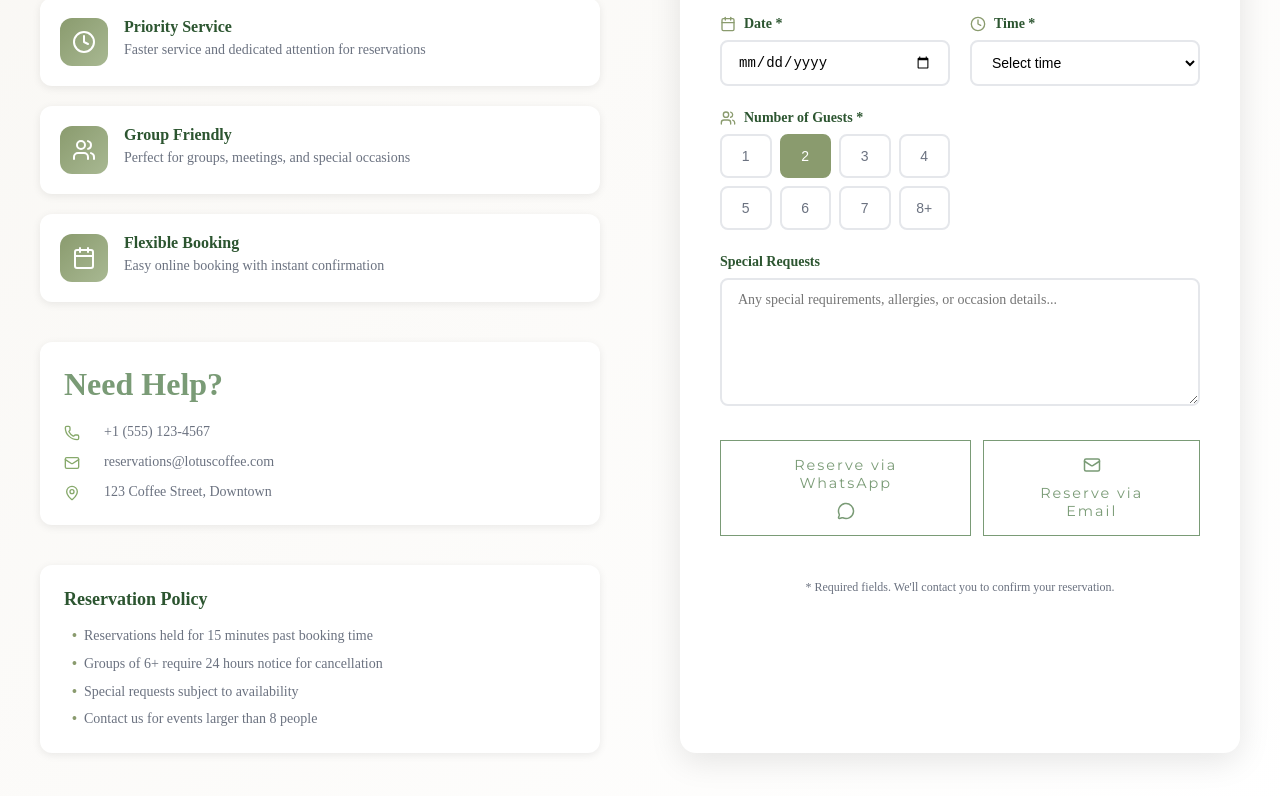
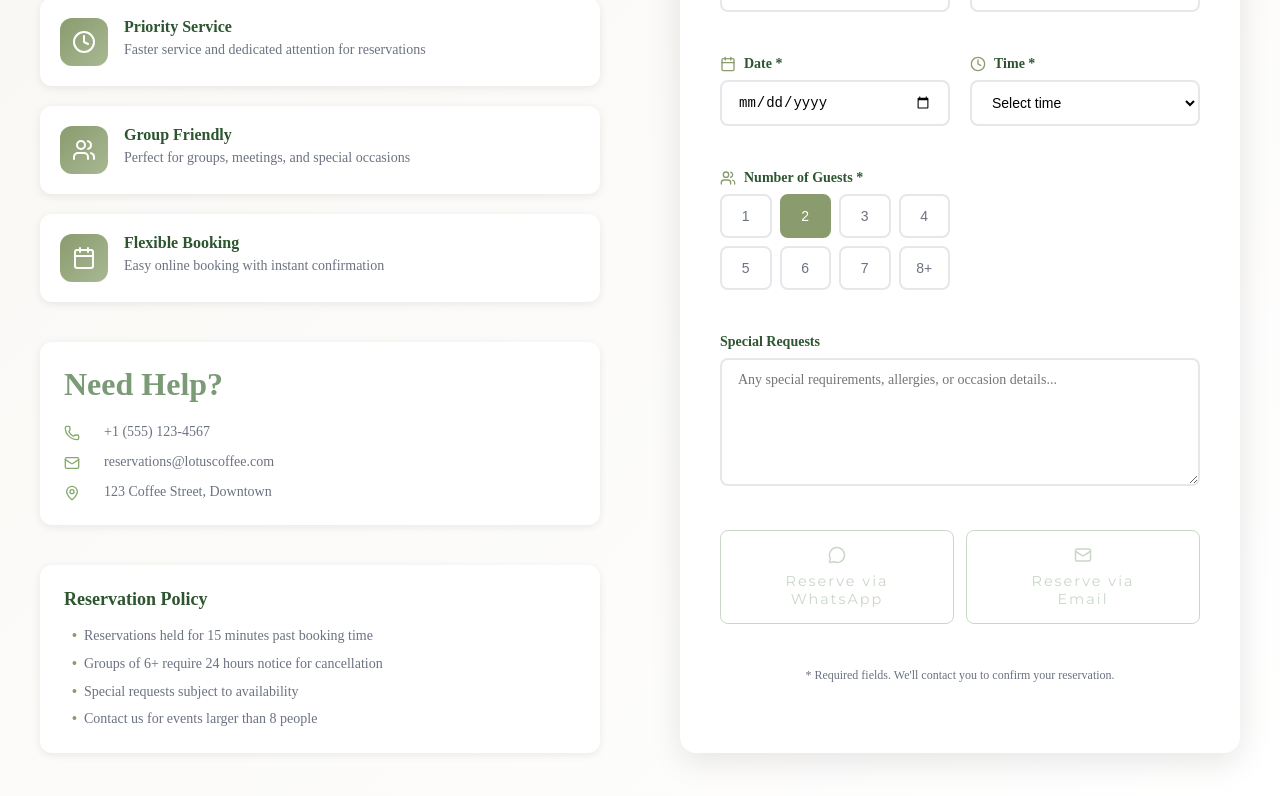
Before and after one commit to Chiheb-Ayarii/Lotus-cafe, a React (Vite) app: page / in a window 1280 px wide. Shown: the part 4839-5635 px from the top of the page. Built offline with nearby package versions, Linux system fonts and the light colour scheme.

Commit message:
contact and reservations buttons bannes

```diff
--- a/src/components/contact.css
+++ b/src/components/contact.css
@@ -66,6 +66,11 @@
   gap: 20px;
 }
 
+.form-group {
+  margin-bottom: 20px;
+  position: relative;
+}
+
 .contact-form input,
 .contact-form textarea {
   background: transparent;
@@ -76,6 +81,13 @@
   font-size: 1rem;
   color: #4a4a4a;
   transition: all 0.3s ease;
+  width: 100%;
+}
+
+.contact-form input.error,
+.contact-form textarea.error {
+  border-bottom-color: #e74c3c;
+  box-shadow: 0 2px 0 0 rgba(231, 76, 60, 0.1);
 }
 
 .contact-form input::placeholder,
@@ -96,7 +108,34 @@
   min-height: 120px;
 }
 
-.submit-btn {
+.error-message {
+  color: #e74c3c;
+  font-size: 12px;
+  margin-top: 5px;
+  display: block;
+  font-family: "Montserrat", sans-serif;
+}
+
+.required-note {
+  text-align: center;
+  color: #666;
+  font-size: 12px;
+  margin-top: 10px;
+  font-style: italic;
+  font-family: "Montserrat", sans-serif;
+}
+
+/* === Custom styles for WhatsApp & Email buttons === */
+.button-group {
+  display: flex;
+  flex-direction: column;
+  gap: 12px;
+  margin-top: 15px;
+}
+
+/* Both buttons use the same base style as .submit-btn */
+.whatsapp-btn,
+.email-btn {
   background: transparent;
   border: 1px solid #7a9b76;
   color: #7a9b76;
@@ -107,14 +146,47 @@
   cursor: pointer;
   transition: all 0.4s ease;
   align-self: flex-start;
-  margin-top: 10px;
+  display: flex;
+  align-items: center;
+  justify-content: center;
+  gap: 8px;
 }
 
-.submit-btn:hover {
+/* WhatsApp hover effect — slightly deeper green tone */
+.whatsapp-btn:hover:not(:disabled) {
+  background: #6b8f67; /* darker variation of #7a9b76 */
+  color: #f5f5dc;
+  transform: translateY(-2px);
+  box-shadow: 0 4px 15px rgba(107, 143, 103, 0.3);
+}
+
+/* Email hover effect — same idea, slightly different tone */
+.email-btn:hover:not(:disabled) {
   background: #7a9b76;
   color: #f5f5dc;
   transform: translateY(-2px);
   box-shadow: 0 4px 15px rgba(122, 155, 118, 0.3);
+}
+
+/* Disabled state for both buttons */
+.whatsapp-btn:disabled,
+.email-btn:disabled {
+  opacity: 0.4;
+  cursor: not-allowed;
+  transform: none !important;
+}
+
+.whatsapp-btn:disabled:hover,
+.email-btn:disabled:hover {
+  background: transparent;
+  color: #7a9b76;
+  box-shadow: none;
+  transform: none !important;
+}
+
+.button-icon {
+  width: 18px;
+  height: 18px;
 }
 
 .contact-info-section {
@@ -170,6 +242,19 @@
   }
 }
 
+/* Responsive layout — side by side on desktop */
+@media (min-width: 768px) {
+  .button-group {
+    flex-direction: row;
+  }
+
+  .whatsapp-btn,
+  .email-btn {
+    align-self: center;
+    flex: 1;
+  }
+}
+
 @media (max-width: 768px) {
   .contact-title {
     font-size: 2rem;
@@ -187,54 +272,14 @@
   .contact-info-section {
     padding-left: 0;
   }
-}
-/* === Custom styles for WhatsApp & Email buttons === */
-.button-group {
-  display: flex;
-  flex-direction: column;
-  gap: 12px;
-  margin-top: 15px;
-}
 
-/* Both buttons use the same base style as .submit-btn */
-.whatsapp-btn,
-.email-btn {
-  background: transparent;
-  border: 1px solid #7a9b76;
-  color: #7a9b76;
-  padding: 15px 40px;
-  font-family: "Montserrat", sans-serif;
-  font-size: 0.9rem;
-  letter-spacing: 2px;
-  cursor: pointer;
-  transition: all 0.4s ease;
-  align-self: flex-start;
-}
-
-/* WhatsApp hover effect — slightly deeper green tone */
-.whatsapp-btn:hover {
-  background: #6b8f67; /* darker variation of #7a9b76 */
-  color: #f5f5dc;
-  transform: translateY(-2px);
-  box-shadow: 0 4px 15px rgba(107, 143, 103, 0.3);
-}
-
-/* Email hover effect — same idea, slightly different tone */
-.email-btn:hover {
-  background: #7a9b76;
-  color: #f5f5dc;
-  transform: translateY(-2px);
-  box-shadow: 0 4px 15px rgba(122, 155, 118, 0.3);
-}
-
-/* Responsive layout — side by side on desktop */
-@media (min-width: 768px) {
   .button-group {
-    flex-direction: row;
+    flex-direction: column;
   }
 
   .whatsapp-btn,
   .email-btn {
-    align-self: center;
+    width: 100%;
+    align-self: stretch;
   }
 }
--- a/src/components/home/Reservation.jsx
+++ b/src/components/home/Reservation.jsx
@@ -16,12 +16,62 @@ export default function ReservationSection() {
   })
   const [isSubmitting, setIsSubmitting] = useState(false)
   const [isSubmitted, setIsSubmitted] = useState(false)
+  const [errors, setErrors] = useState({
+    name: '',
+    email: '',
+    date: '',
+    time: ''
+  })
 
   const handleChange = (e) => {
     setFormData({
       ...formData,
       [e.target.name]: e.target.value
     })
+    // Clear error when user starts typing
+    if (errors[e.target.name]) {
+      setErrors({
+        ...errors,
+        [e.target.name]: ""
+      })
+    }
+  }
+
+  const validateForm = () => {
+    const newErrors = {
+      name: '',
+      email: '',
+      date: '',
+      time: ''
+    }
+
+    let isValid = true
+
+    if (!formData.name.trim()) {
+      newErrors.name = "Name is required"
+      isValid = false
+    }
+
+    if (!formData.email.trim()) {
+      newErrors.email = "Email is required"
+      isValid = false
+    } else if (!/\S+@\S+\.\S+/.test(formData.email)) {
+      newErrors.email = "Email is invalid"
+      isValid = false
+    }
+
+    if (!formData.date) {
+      newErrors.date = "Date is required"
+      isValid = false
+    }
+
+    if (!formData.time) {
+      newErrors.time = "Time is required"
+      isValid = false
+    }
+
+    setErrors(newErrors)
+    return isValid
   }
 
   const handleWhatsAppReservation = (e) => {
@@ -89,15 +139,12 @@ ${formData.name}`
     }, 1000)
   }
 
-  const validateForm = () => {
-    const requiredFields = ['name', 'email', 'date', 'time']
-    for (const field of requiredFields) {
-      if (!formData[field]) {
-        alert(`Please fill in the ${field} field`)
-        return false
-      }
-    }
-    return true
+  // Check if all required fields are filled
+  const areRequiredFieldsFilled = () => {
+    return formData.name.trim() &&
+           formData.email.trim() &&
+           formData.date &&
+           formData.time
   }
 
   const timeSlots = [
@@ -227,10 +274,10 @@ ${formData.name}`
                       name="name"
                       value={formData.name}
                       onChange={handleChange}
-                      required
-                      className="form-input"
+                      className={`form-input ${errors.name ? 'error' : ''}`}
                       placeholder="Enter your full name"
                     />
+                    {errors.name && <span className="error-message">{errors.name}</span>}
                   </div>
                 </div>
 
@@ -245,10 +292,10 @@ ${formData.name}`
                       name="email"
                       value={formData.email}
                       onChange={handleChange}
-                      required
-                      className="form-input"
+                      className={`form-input ${errors.email ? 'error' : ''}`}
                       placeholder="your@email.com"
                     />
+                    {errors.email && <span className="error-message">{errors.email}</span>}
                   </div>
                   <div className="form-group">
                     <label htmlFor="phone" className="form-label">
@@ -278,10 +325,10 @@ ${formData.name}`
                       name="date"
                       value={formData.date}
                       onChange={handleChange}
-                      required
-                      className="form-input"
+                      className={`form-input ${errors.date ? 'error' : ''}`}
                       min={new Date().toISOString().split('T')[0]}
                     />
+                    {errors.date && <span className="error-message">{errors.date}</span>}
                   </div>
                   <div className="form-group">
                     <label htmlFor="time" className="form-label">
@@ -293,8 +340,7 @@ ${formData.name}`
                       name="time"
                       value={formData.time}
                       onChange={handleChange}
-                      required
-                      className="form-input"
+                      className={`form-input ${errors.time ? 'error' : ''}`}
                     >
                       <option value="">Select time</option>
                       {timeSlots.map(time => (
@@ -303,6 +349,7 @@ ${formData.name}`
                         </option>
                       ))}
                     </select>
+                    {errors.time && <span className="error-message">{errors.time}</span>}
                   </div>
                 </div>
 
@@ -346,8 +393,8 @@ ${formData.name}`
                   <button
                     type="button"
                     onClick={handleWhatsAppReservation}
-                    disabled={isSubmitting}
-                    className={`submit-btn whatsapp-btn ${isSubmitting ? 'submitting' : ''}`}
+                    disabled={isSubmitting || !areRequiredFieldsFilled()}
+                    className={`whatsapp-btn ${isSubmitting ? 'submitting' : ''}`}
                   >
                     {isSubmitting ? (
                       <>
@@ -356,8 +403,8 @@ ${formData.name}`
                       </>
                     ) : (
                       <>
-                        <span>Reserve via WhatsApp</span>
                         <MessageCircle className="button-icon" />
+                        Reserve via WhatsApp
                       </>
                     )}
                   </button>
@@ -365,8 +412,8 @@ ${formData.name}`
                   <button
                     type="button"
                     onClick={handleEmailReservation}
-                    disabled={isSubmitting}
-                    className={`submit-btn email-btn ${isSubmitting ? 'submitting' : ''}`}
+                    disabled={isSubmitting || !areRequiredFieldsFilled()}
+                    className={`email-btn ${isSubmitting ? 'submitting' : ''}`}
                   >
                     {isSubmitting ? (
                       <>
--- a/src/components/home/reservation.css
+++ b/src/components/home/reservation.css
@@ -498,3 +498,101 @@
     justify-content: center;
     gap: 10px;
 }
+/* Add to reservation.css */
+
+.reservation-buttons {
+  display: flex;
+  flex-direction: column;
+  gap: 12px;
+  margin-bottom: 20px;
+}
+
+@media (min-width: 768px) {
+  .reservation-buttons {
+    flex-direction: row;
+  }
+}
+
+.whatsapp-btn, .email-btn {
+  flex: 1;
+  background: transparent;
+  border: 1px solid #7a9b76;
+  color: #7a9b76;
+  padding: 15px 20px;
+  font-family: "Montserrat", sans-serif;
+  font-size: 0.9rem;
+  letter-spacing: 1px;
+  cursor: pointer;
+  transition: all 0.4s ease;
+  display: flex;
+  align-items: center;
+  justify-content: center;
+  gap: 8px;
+  border-radius: 8px;
+}
+
+.whatsapp-btn:hover:not(:disabled) {
+  background: #6b8f67;
+  color: #f5f5dc;
+  transform: translateY(-2px);
+  box-shadow: 0 4px 15px rgba(107, 143, 103, 0.3);
+}
+
+.email-btn:hover:not(:disabled) {
+  background: #7a9b76;
+  color: #f5f5dc;
+  transform: translateY(-2px);
+  box-shadow: 0 4px 15px rgba(122, 155, 118, 0.3);
+}
+
+.whatsapp-btn:disabled, .email-btn:disabled {
+  opacity: 0.4;
+  cursor: not-allowed;
+  transform: none !important;
+}
+
+.whatsapp-btn:disabled:hover, .email-btn:disabled:hover {
+  background: transparent;
+  color: #7a9b76;
+  box-shadow: none;
+  transform: none !important;
+}
+
+.button-icon {
+  width: 18px;
+  height: 18px;
+}
+
+/* Error states */
+.form-input.error {
+  border-color: #e74c3c;
+  box-shadow: 0 0 0 2px rgba(231, 76, 60, 0.1);
+}
+
+.error-message {
+  color: #e74c3c;
+  font-size: 12px;
+  margin-top: 5px;
+  display: block;
+  font-family: "Montserrat", sans-serif;
+}
+
+/* Keep the existing spinner styles */
+.submitting {
+  position: relative;
+}
+
+.spinner {
+  width: 18px;
+  height: 18px;
+  border: 2px solid transparent;
+  border-top: 2px solid currentColor;
+  border-radius: 50%;
+  animation: spin 1s linear infinite;
+  margin-right: 8px;
+}
+
+@keyframes spin {
+  0% { transform: rotate(0deg); }
+  100% { transform: rotate(360deg); }
+}
```
Also changed, not shown: src/components/Contact.jsx (+60 -4 lines).
